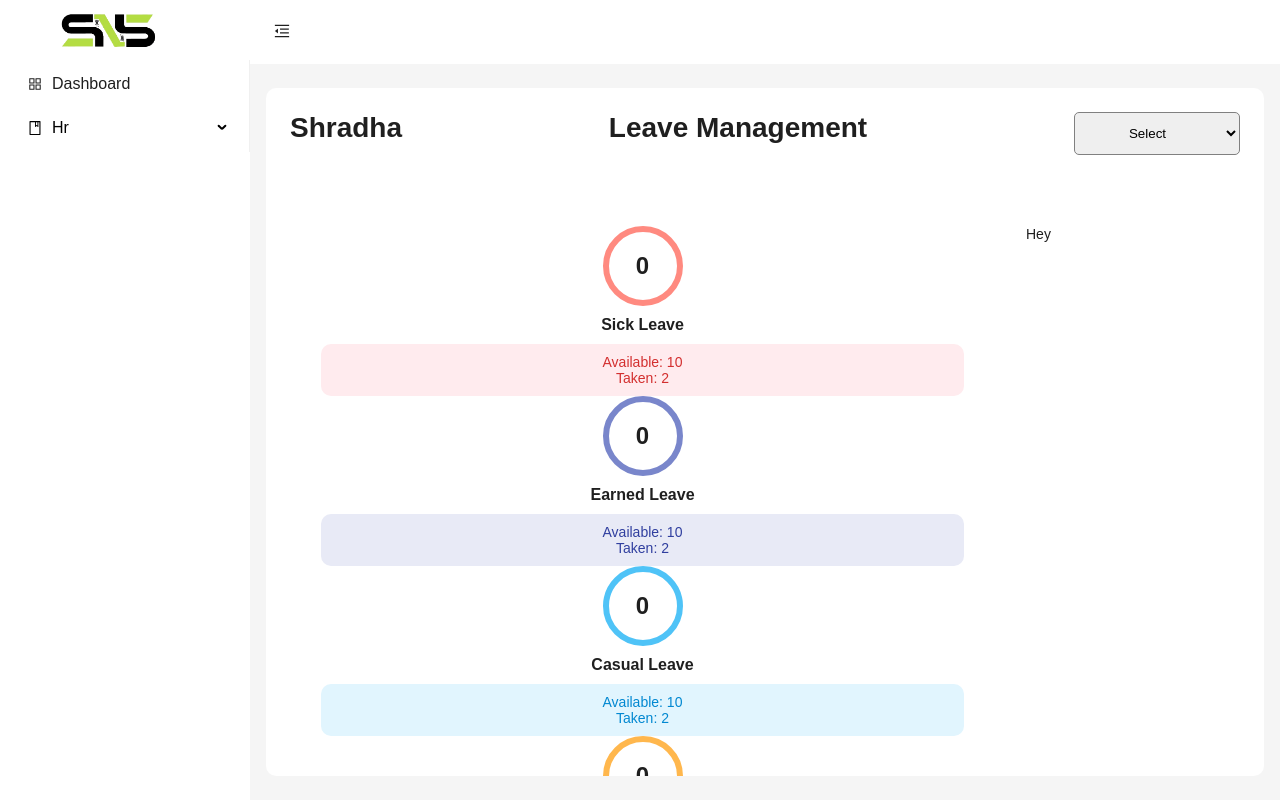
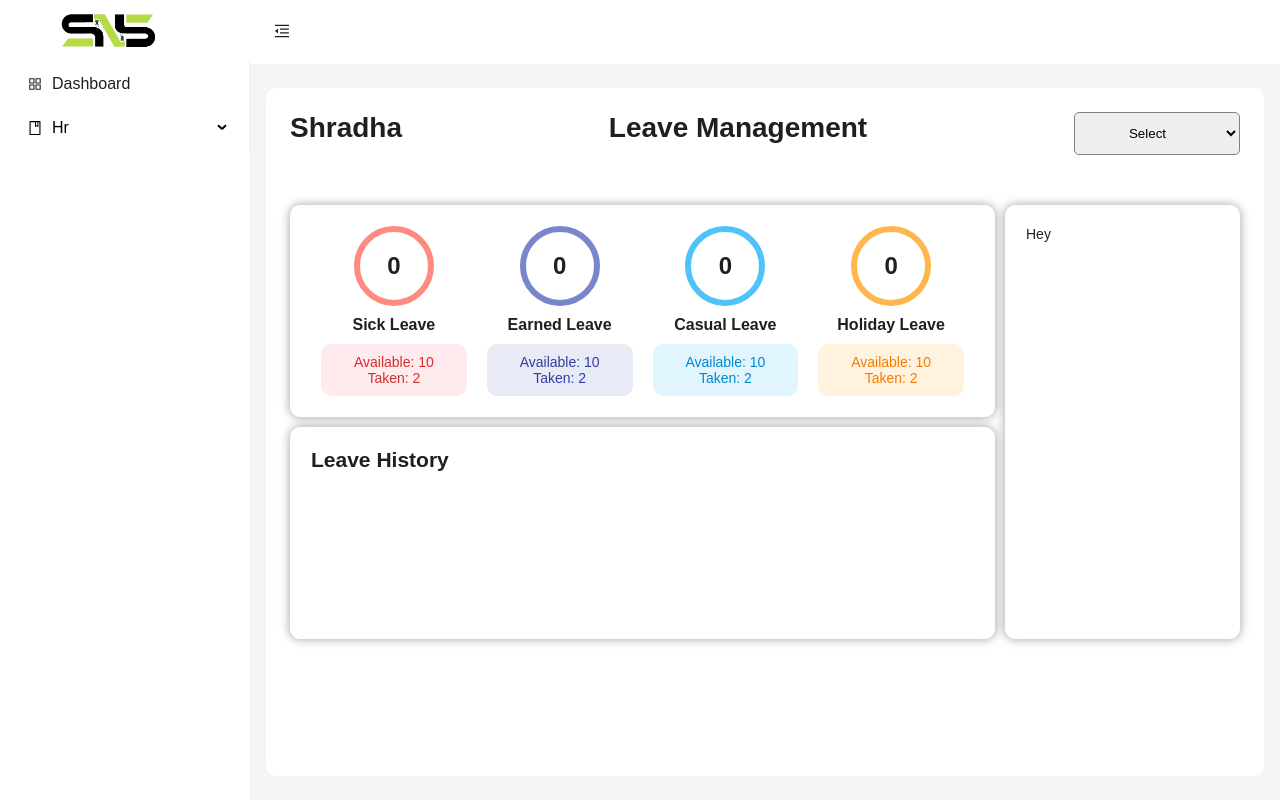
Before and after one commit to Osbeam/Employee-Management, a React (Create React App) app: page /hrpanel/leave-management in a window 1280 px wide. Built offline with nearby package versions, Linux system fonts and the light colour scheme.

Commit message:
leave management

```diff
--- a/src/hr/pages/Leave_management.css
+++ b/src/hr/pages/Leave_management.css
@@ -16,7 +16,7 @@
     grid-template-columns: 3fr 1fr;
     grid-template-rows: 1fr 1fr;
     gap: 10px;
-    height: 100vh;
+    /* height: 100vh;  */
     border-radius: 10px;
 }
 
@@ -59,11 +59,17 @@
 
 .LM-leave-section {
     display: flex;
+    flex-direction: row !important;
     justify-content: space-around;
     padding: 20px;
     background-color: #f0f8ff;
     border-radius: 10px;
+    box-shadow: 0 4px 8px rgba(0, 0, 0, 0.1),
+                0 -4px 8px rgba(0, 0, 0, 0.1),
+                4px 0 8px rgba(0, 0, 0, 0.1),
+                -4px 0 8px rgba(0, 0, 0, 0.1);
 }
+
 
 .LM-section-container {
     text-align: center;
@@ -143,3 +149,29 @@
     background-color: #fff3e0;
     color: #f57c00;
 }
+
+/* Leave History Section*/
+
+.LM-leave-History-section{
+    display: flex;
+    padding: 20px;
+    background-color: #f0f8ff;
+    border-radius: 10px;
+    box-shadow: 0 4px 8px rgba(0, 0, 0, 0.1),
+                0 -4px 8px rgba(0, 0, 0, 0.1),
+                4px 0 8px rgba(0, 0, 0, 0.1),
+                -4px 0 8px rgba(0, 0, 0, 0.1);
+}
+.inner-LH-container{
+
+}
+.LM-leave-Request-section{
+    display: flex;
+    padding: 20px;
+    background-color: #f0f8ff;
+    border-radius: 10px;
+    box-shadow: 0 4px 8px rgba(0, 0, 0, 0.1),
+                0 -4px 8px rgba(0, 0, 0, 0.1),
+                4px 0 8px rgba(0, 0, 0, 0.1),
+                -4px 0 8px rgba(0, 0, 0, 0.1);
+}
--- a/src/hr/pages/Leave_management.js
+++ b/src/hr/pages/Leave_management.js
@@ -68,13 +68,20 @@ export default function Leave_management() {
                             </div>
                         </section>
 
-                        <section>Hello</section>
-                        <aside>Hey</aside>
+                        <section className='LM-leave-History-section'>
+                            <div>
+                                <h1>Leave History</h1>
+                                <div className='inner-LH-container'>
+
+                                </div>
+                            </div>
+                        </section>
+                        <aside className='LM-leave-Request-section'>Hey</aside>
                     </div>
                 </div>
             </div>
             </div>
-            <h1>Under working...</h1>
+
         </>
     )
 }
```
